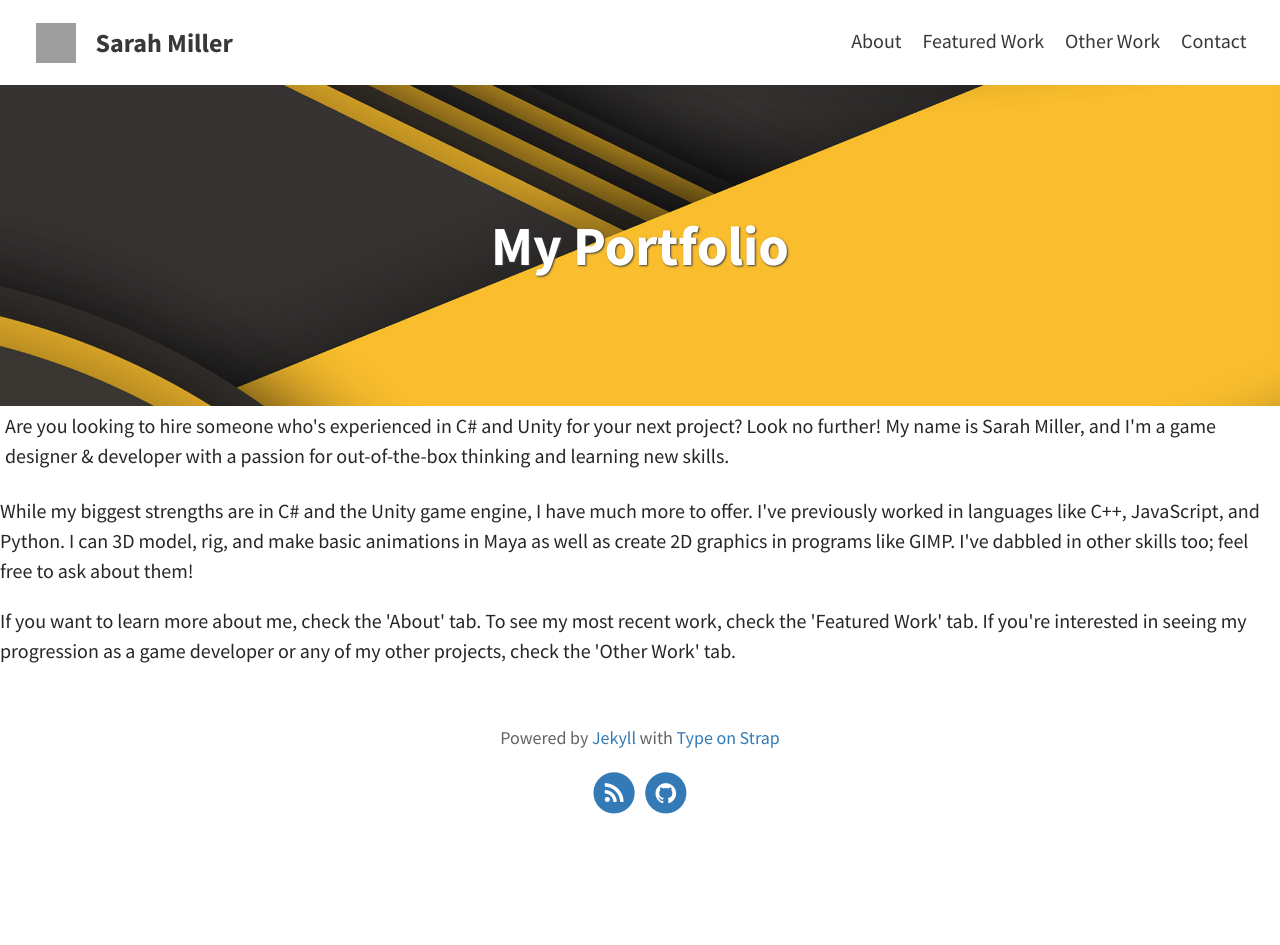
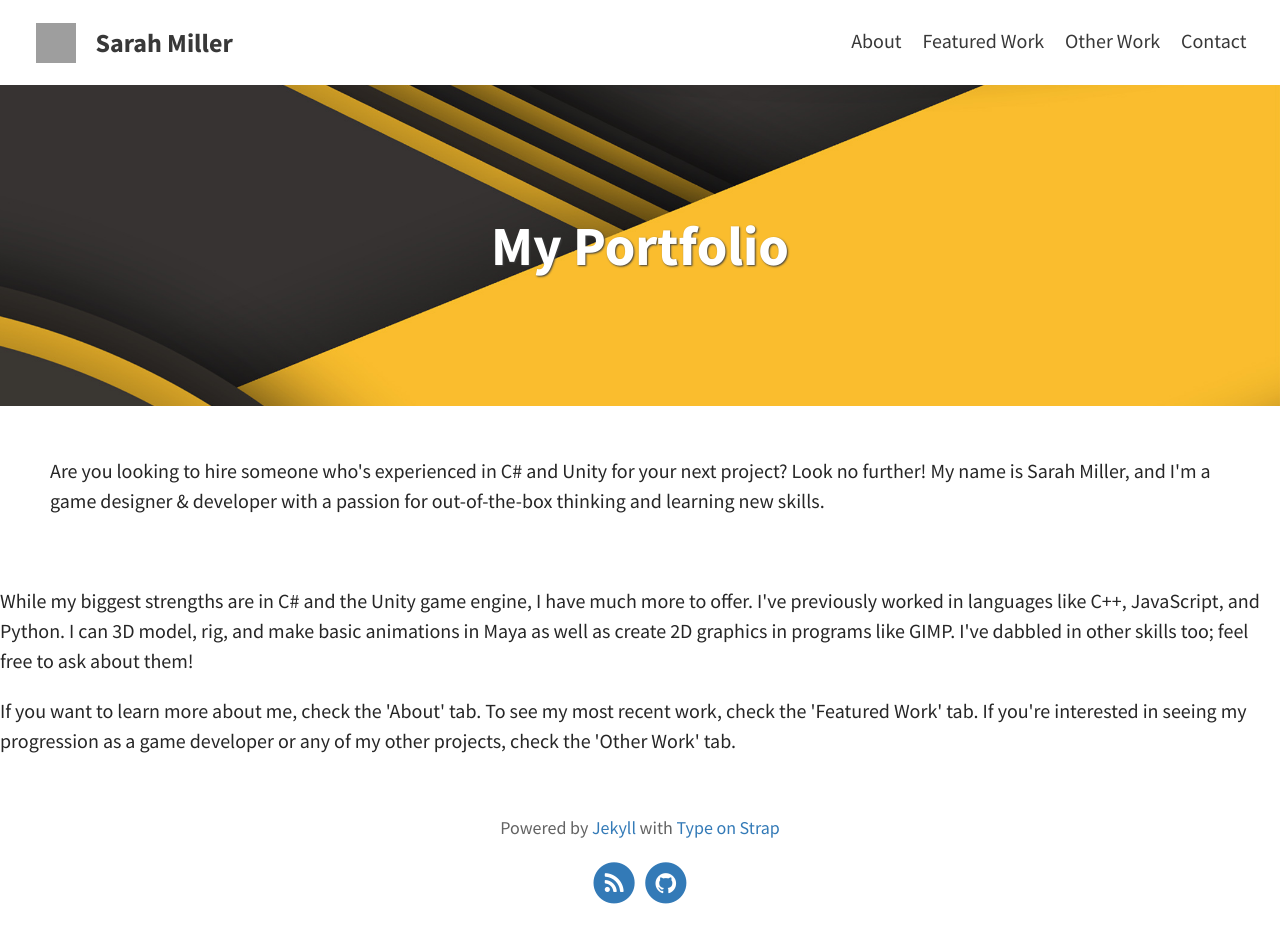
Before and after one commit to smillerworks/portfolio, a Jekyll site: the page built from index.html, in a window 1280 px wide. Built offline with Jekyll 4.4.1, drawn with Linux system fonts in a browser that asks for light colours; the list of posts is cut into pages by our own code; before the commit the page ends 900 px from its top, so only the background shows below that; grey boxes are pictures that could not be loaded.

Commit message:
Update index.html

```diff
--- a/index.html
+++ b/index.html
@@ -2,7 +2,7 @@
 layout: home
 ---
 
-<p style="padding:5px">
+<p style="padding:50px">
 Are you looking to hire someone who's experienced in C# and Unity for your next project? Look no further! My name is Sarah Miller, and I'm a game designer & developer with a passion for out-of-the-box thinking and learning new skills.
 </p>
 
```
